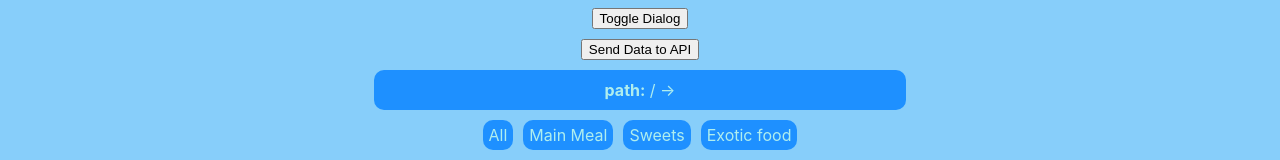
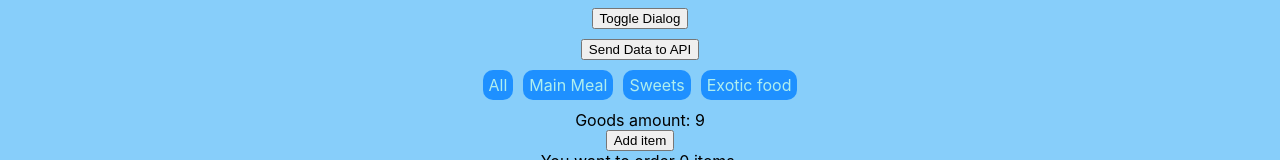
Before and after one commit to Shir0taka/Database_dev, a React (Create React App) app in the folder my-app/: page / in a window 1280 px wide. Shown: the part 172-332 px from the top of the page. Built offline with nearby package versions, Linux system fonts and the light colour scheme.

Commit message:
Patch 2.0! Laravel API added

```diff
--- a/my-app/src/components/Content/index.js
+++ b/my-app/src/components/Content/index.js
@@ -89,7 +89,6 @@ const Content = (props) => {
                 </div>
             </CSSTransition>
 
-            <Debug history={history}/>
             <CategoryList getCategory={getCategory}/>
             <div>Goods amount: {categoryAmount}</div>
             <ProductList addItem={addItem} category={currentCategory}/>
```
